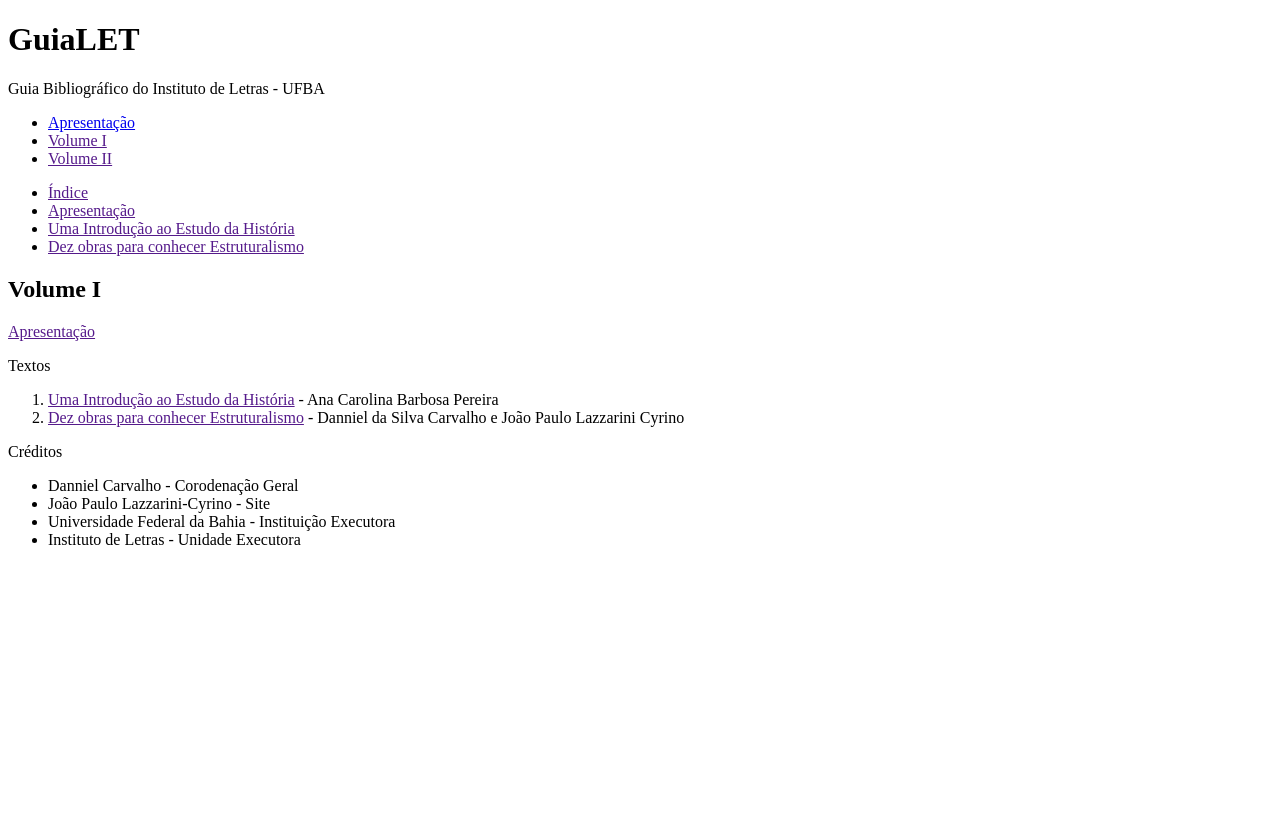
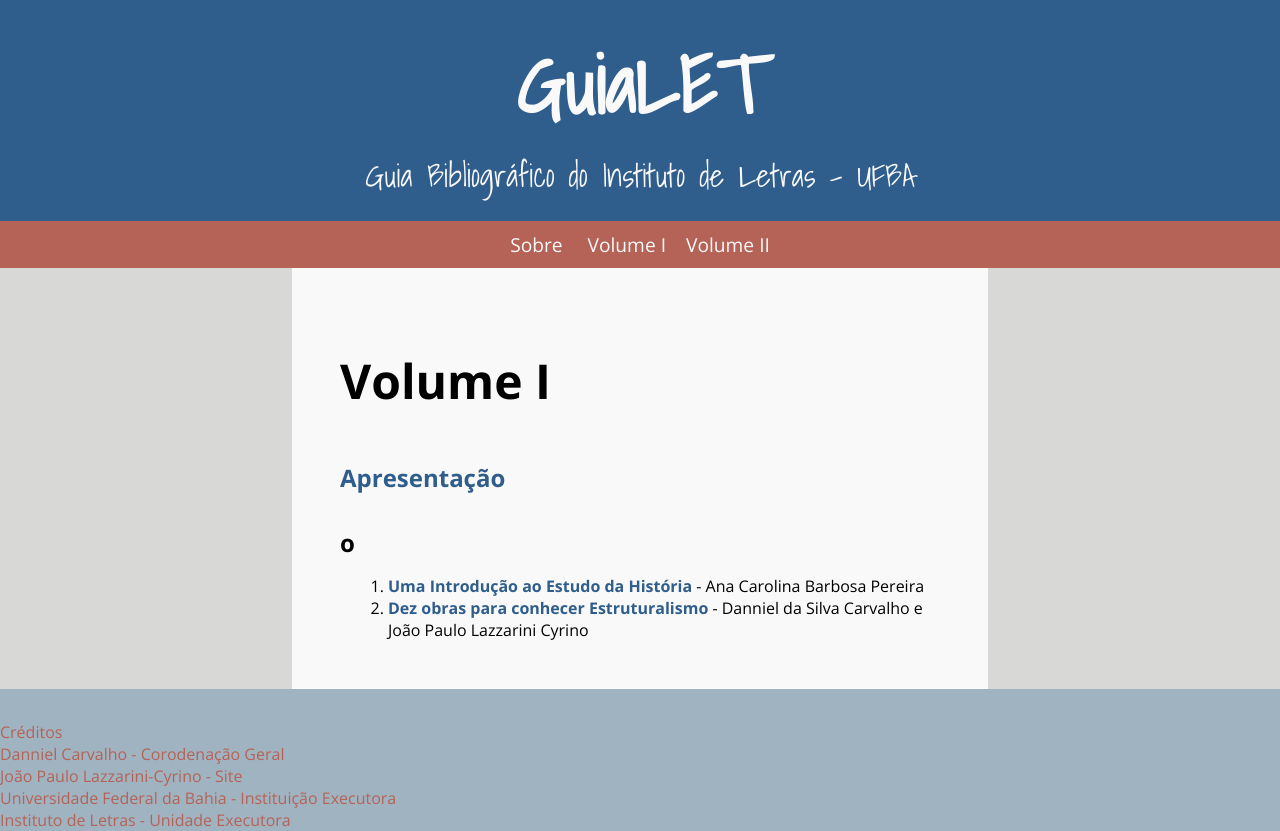
Before and after one commit to jpcyrino/guiaLET, a plain HTML site: page index.html in a window 1280 px wide. Both pictures are taken after a click on the link "Volume I". Before the commit the page ends 800 px from the top, so only its background shows below. Drawn offline with nearby package versions, Linux system fonts and the light colour scheme.

Commit message:
Início dos estilos

```diff
--- /dev/null
+++ b/guialet.css
@@ -0,0 +1,110 @@
+/* font-family: 'Open Sans', sans-serif;
+font-family: 'Shadows Into Light', cursive; */
+* {
+  padding:0;
+  margin:0;
+  vertical-align:baseline;
+  list-style:none;
+  border:0
+}
+body {
+  font-family: 'Open Sans', sans-serif;
+  font-size: 100%;
+  background-color: 	#d8d8d6;
+}
+
+header {
+  background-color: #2f5d8c;
+  padding: 20px;
+  font-family: 'Shadows Into Light', cursive;
+  text-align: center;
+}
+header h1 {
+  font-size: 5rem;
+  color: #f9f9f9;
+}
+
+header p {
+  font-size: 2rem;
+  color: #f9f9f9;
+}
+
+nav {
+  position: -webkit-sticky; /* Safari */
+  position: sticky;
+  top: 0;
+  background-color: #b56357;
+}
+
+nav ul {
+  text-align: center;
+  font-size: 1.2rem;
+}
+nav li{
+  display: inline-block;
+  padding: 10px;
+}
+
+nav li:hover {
+  background-color: #2f5d8c;
+}
+
+nav li a {
+  text-decoration: none;
+  color: #f9f9f9;
+}
+
+#indice-rapido {
+  display: none;
+}
+
+article {
+  max-width: 600px;
+  margin: auto;
+  background-color: #f9f9f9;
+  padding: 3rem;
+}
+
+article h1 {
+  font-family: font-family: 'Shadows Into Light', cursive;
+  font-size: 3rem;
+  padding-top: 2rem;
+  padding-bottom: 2rem;
+}
+
+article h2 {
+  font-size: 1.5rem;
+  padding-top: 1rem;
+  padding-bottom: 1rem;
+}
+
+article p {
+  padding-top: 0.8rem;
+}
+
+article a {
+  font-weight: bolder;
+  text-decoration: none;
+  color: #2f5d8c;
+}
+
+article a:hover {
+  text-decoration: underline;
+}
+
+article ol li {
+  list-style: decimal;
+  margin-left: 3rem;
+}
+
+article ul li {
+  list-style: circle;
+  margin-left: 3rem;
+
+}
+
+footer {
+  padding-top: 2rem;
+  background-color: #a0b3c1;
+  color: #b56357;
+}
--- a/index.html
+++ b/index.html
@@ -2,6 +2,11 @@
 <html lang="pt-br">
 <head>
   <title>GuiaLET</title>
+  <link rel="stylesheet" href="guialet.css"/>
+  <link rel="preconnect" href="https://fonts.gstatic.com"/>
+  <link href="https://fonts.googleapis.com/css2?family=Open+Sans:ital,wght@0,400;0,700;1,400&display=swap" rel="stylesheet"/>
+  <link rel="preconnect" href="https://fonts.gstatic.com"/>
+  <link href="https://fonts.googleapis.com/css2?family=Shadows+Into+Light&display=swap" rel="stylesheet"/>
   <meta charset="utf-8"/>
   <meta name="viewport" content="width=device-width, initial-scale=1.0"/>
 </head>
@@ -14,7 +19,7 @@
   <nav>
     <!-- Menu horizontal, permitindo a navegação pelos diferentes volumes -->
     <ul id="menu-volumes">
-      <li><a href="/index.html">Apresentação</a></li>
+      <li><a href="/index.html">Sobre</a></li>
     </ul>
   </nav>
   <section id="indice-rapido">
@@ -22,7 +27,6 @@
     </section>
   <article id="artigo">
     <!-- aqui deve aparecer o texto de cada capítulo, por padrão mostrar apresentação-->
-    <h1>Apresentação</h1>
     <p>O GuiaLET é um projeto de extensão cujo objetivo é oferecer aos estudantes uma orientação
       quanto a leituras fundamentais para sua formação, disponível online e com acesso aberto.
       O projeto está sendo desenvolvido em parceria com a <a href="http://www.edufba.ufba.br" target="_blank">
@@ -94,9 +98,9 @@
       var lista = "";
       jsonVolume.indice.forEach(function(i) {
         if ('parte' in i && i.parte != 'fim'){
-          lista += "<p>" + i.parte + "</p><ol>";
+          lista += "<h2>" + i.parte + "</h2><ol>";
         } else if ('titulo' in i && i.titulo == "Apresentação"){
-          lista += "<p><a href='' onclick='carregaArtigo(\"" + i.pagina + "\"); return false;'>" + i.titulo + "</a></p>";
+          lista += "<h2><a href='' onclick='carregaArtigo(\"" + i.pagina + "\"); return false;'>" + i.titulo + "</a></h2>";
         } else if ('parte' in i && i.parte == 'fim'){
           lista += "</ol>";
         } else {
--- a/v1/v1.json
+++ b/v1/v1.json
@@ -3,7 +3,7 @@
   "indice" : [
     {"titulo" : "Apresentação",
      "pagina" : "/v1/0_apresentacao.html"},
-    {"parte" : "Textos"},
+    {"parte" : "o"},
     {"titulo" : "Uma Introdução ao Estudo da História",
       "autoria" : "Ana Carolina Barbosa Pereira",
       "pagina" : "/v1/1_introducao_historia.html"},
```
Also changed, not shown: v1/1_introducao_historia.html (+2 -2 lines).
